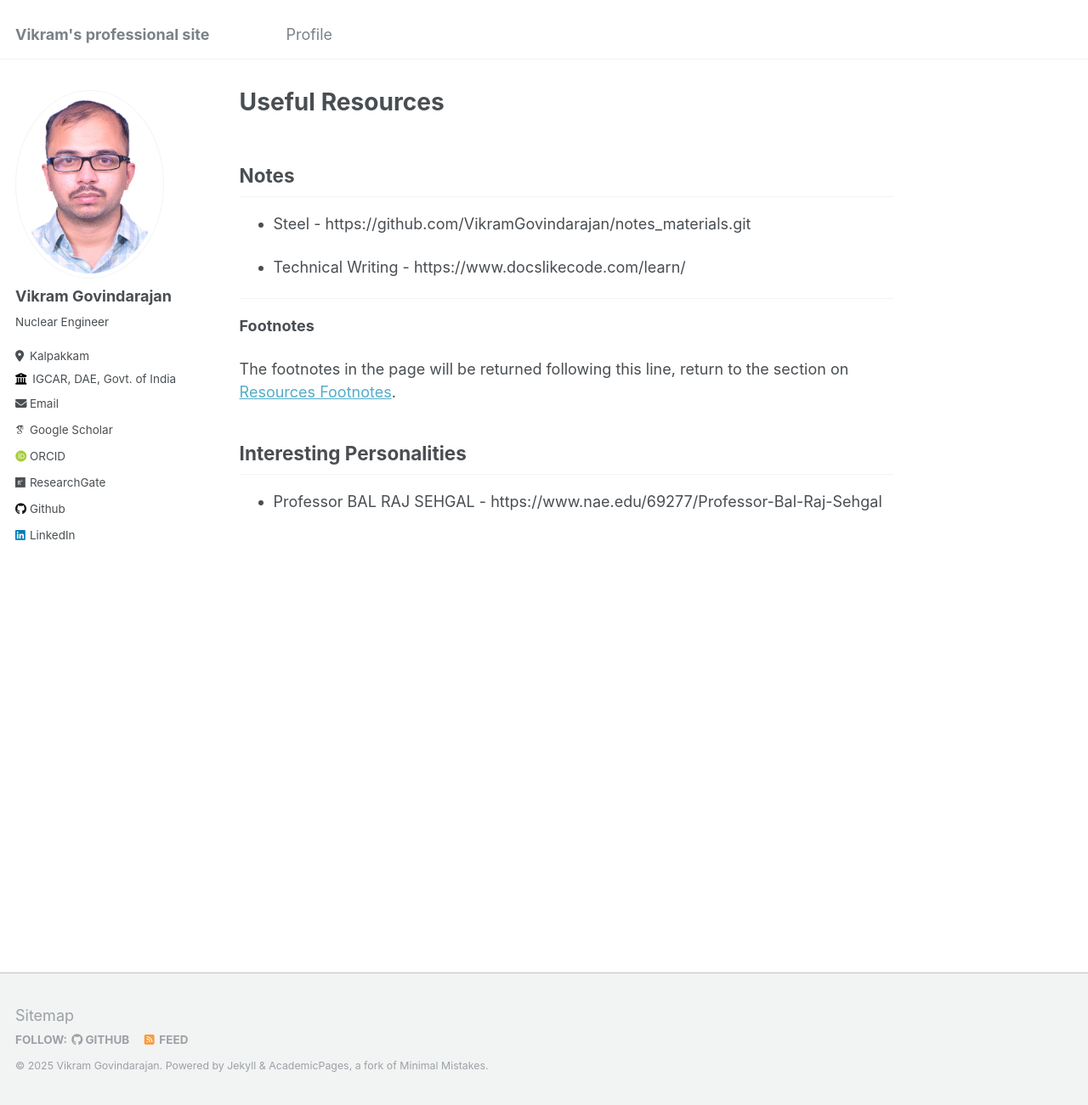
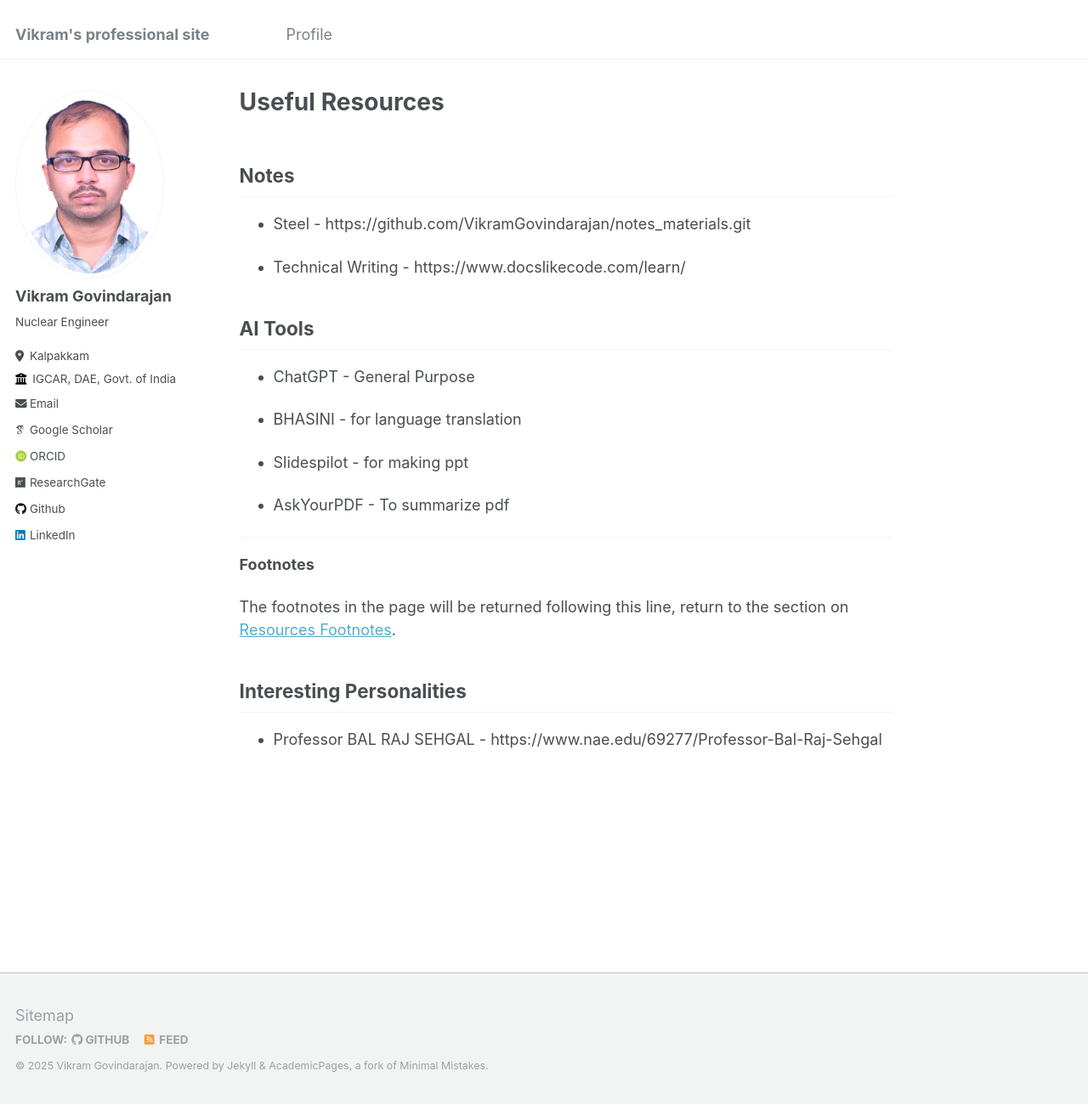
Before and after one commit to VikramGovindarajan/vikramgovindarajan.github.io, a Jekyll site: the page built from _pages/resources.md, in a window 1280 px wide and 1301 px high. Shown: the whole window at 85% size. Built offline with Jekyll 4.4.1, drawn with Linux system fonts in a browser that asks for light colours; some web fonts are replaced.

Commit message:
add AI tools

```diff
--- a/_pages/resources.md
+++ b/_pages/resources.md
@@ -12,6 +12,16 @@ redirect_from:
 
  - Technical Writing - https://www.docslikecode.com/learn/
 
+## AI Tools
+
+ - ChatGPT - General Purpose
+
+ - BHASINI - for language translation
+
+ - Slidespilot - for making ppt
+
+ - AskYourPDF - To summarize pdf
+
 ***
 **Footnotes**
 
```
